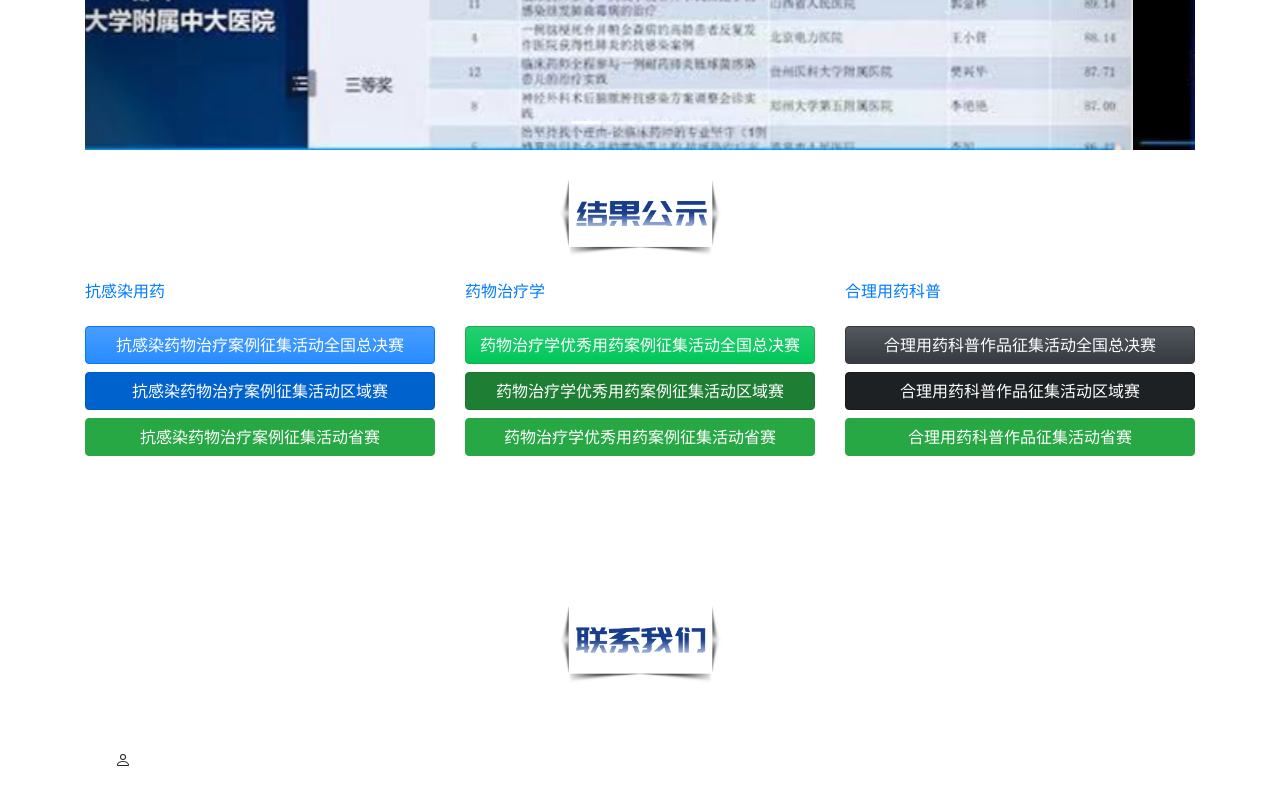
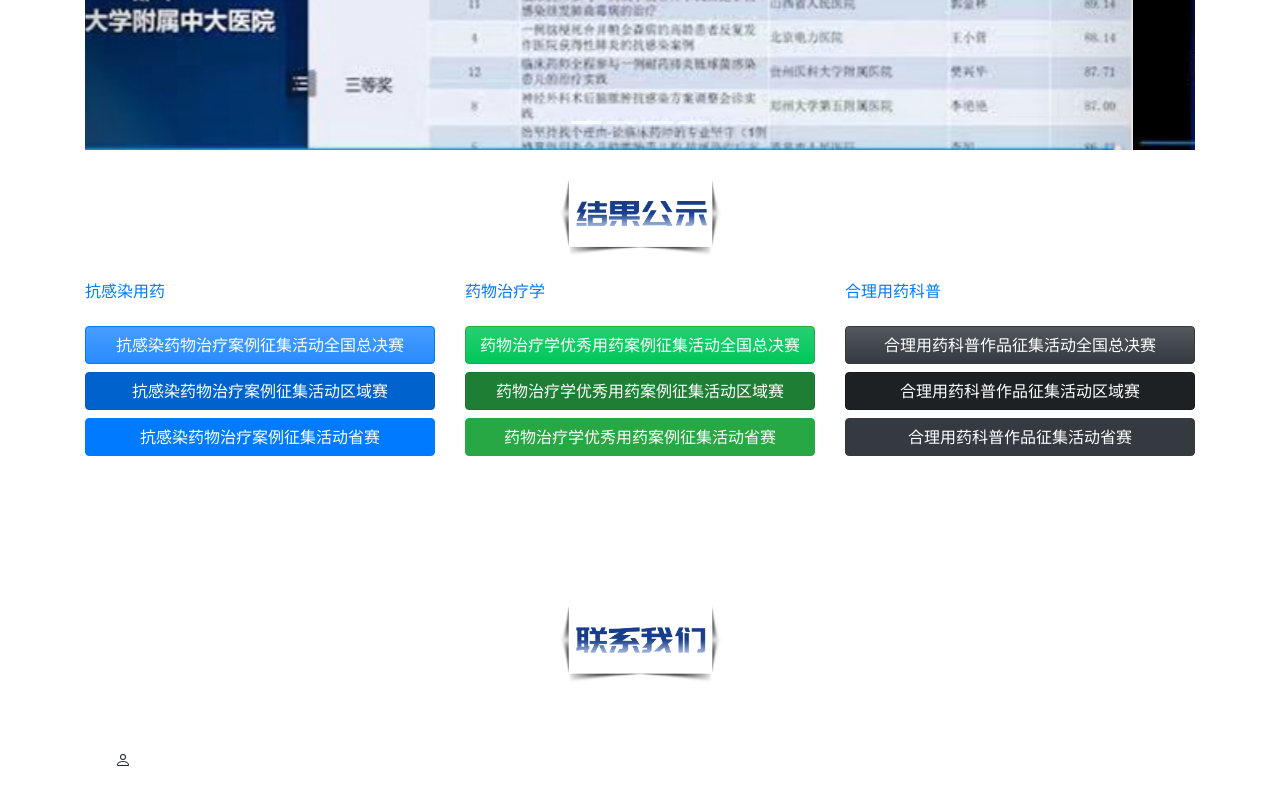
Before and after one commit to cokecoo/lifangbei, a plain HTML site: page index.html in a window 1280 px wide. Shown: the part 3511-4311 px from the top of the page. Drawn offline with nearby package versions, Linux system fonts and the light colour scheme.

Commit message:
Update index.html

```diff
--- a/index.html
+++ b/index.html
@@ -262,7 +262,7 @@
 									href="img/result/kang-1.jpg">抗感染药物治疗案例征集活动全国总决赛</a></button>
 							<button type="button" class="btn btn-block btn-primary active"><a
 									href="img/result/kang-2.jpg">抗感染药物治疗案例征集活动区域赛</a></button>
-							<button type="button" class="btn btn-block btn-outline-success active"><a
+							<button type="button" class="btn btn-block btn-outline-primary active"><a
 									href="img/result/kang-3.jpg">抗感染药物治疗案例征集活动省赛</a></button>
 						</div>
 						<div class="col-lg-4 col-md-6">
@@ -280,7 +280,7 @@
 									href="img/backgrounds/banner1.jpg">合理用药科普作品征集活动全国总决赛</a></button>
 							<button type="button" class="btn btn-block btn-dark active"><a
 									href="img/backgrounds/banner1.jpg">合理用药科普作品征集活动区域赛</a></button>
-							<button type="button" class="btn btn-block btn-outline-success active"><a
+							<button type="button" class="btn btn-block btn-outline-dark active"><a
 									href="img/backgrounds/banner1.jpg">合理用药科普作品征集活动省赛</a></button>
 						</div>
 					</div>
```
